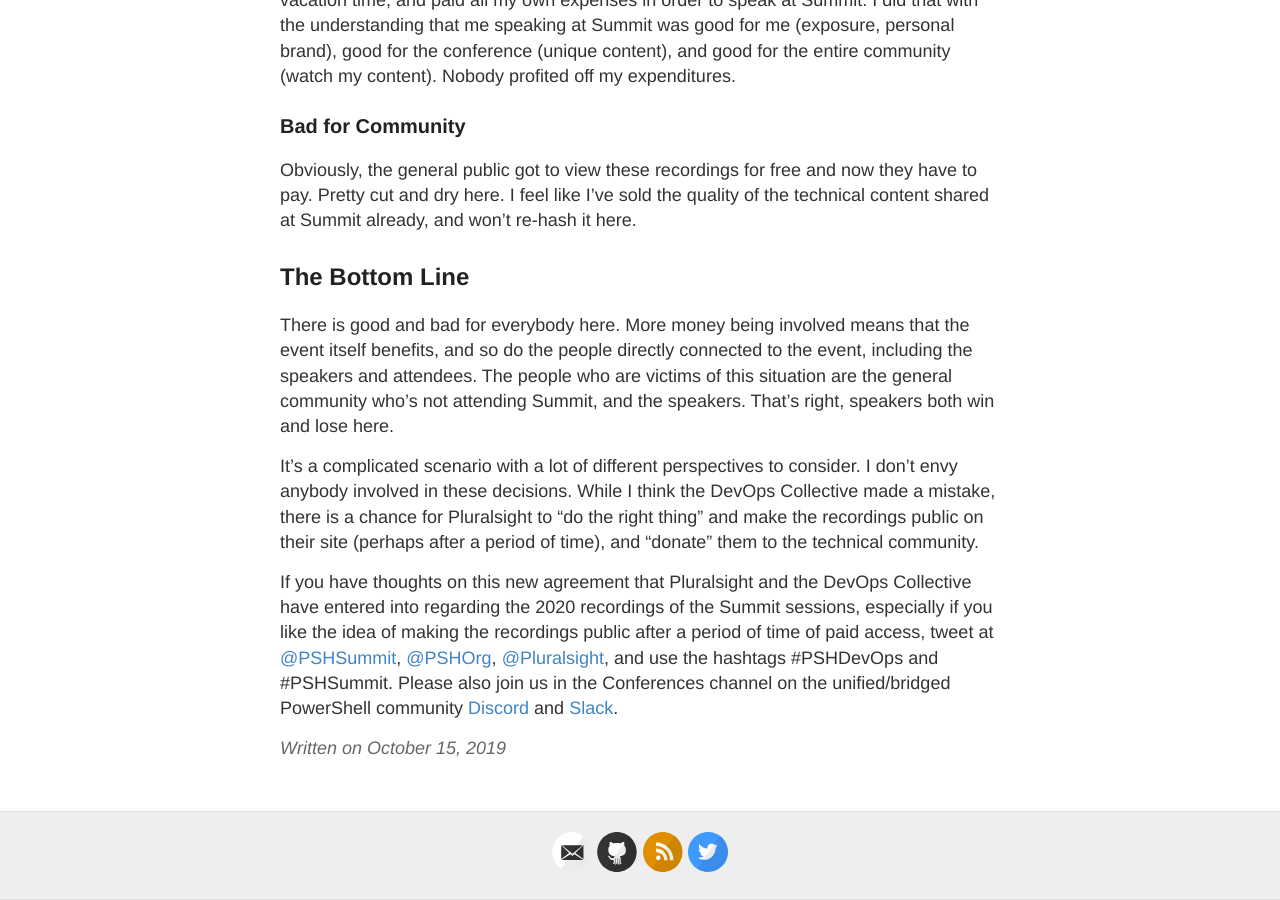
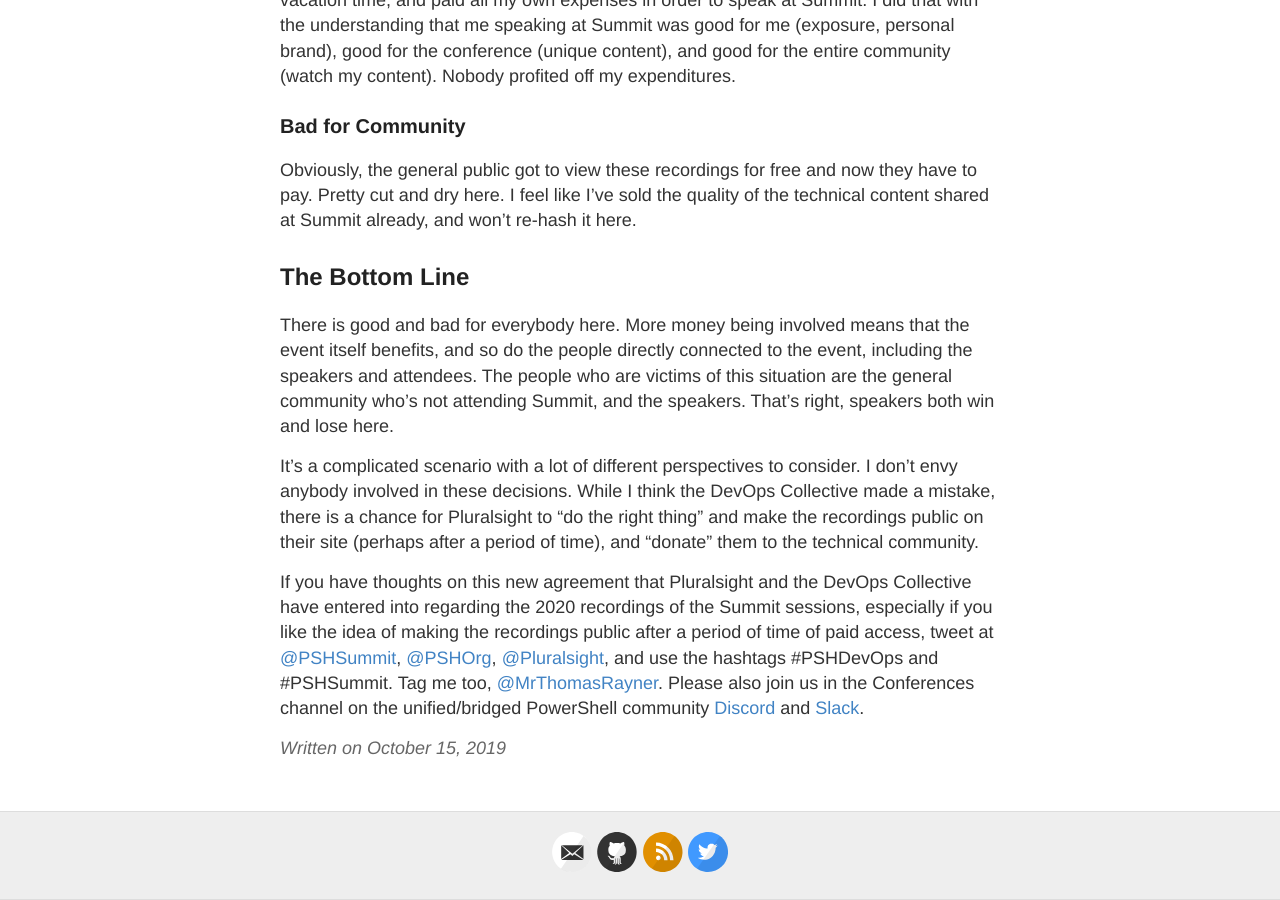
Before and after one commit to thomasrayner/thomasrayner.github.io, a Jekyll site: the page built from _posts/2019-10-15-powershell-summit-recordings.md, in a window 1280 px wide and 900 px high, scrolled down 4844 px. Built offline with Jekyll 4.4.1, drawn with Linux system fonts in a browser that asks for light colours.

Commit message:
add my twitter

```diff
--- a/_posts/2019-10-15-powershell-summit-recordings.md
+++ b/_posts/2019-10-15-powershell-summit-recordings.md
@@ -84,4 +84,4 @@
 
 It's a complicated scenario with a lot of different perspectives to consider. I don't envy anybody involved in these decisions. While I think the DevOps Collective made a mistake, there is a chance for Pluralsight to "do the right thing" and make the recordings public on their site (perhaps after a period of time), and "donate" them to the technical community.
 
-If you have thoughts on this new agreement that Pluralsight and the DevOps Collective have entered into regarding the 2020 recordings of the Summit sessions, especially if you like the idea of making the recordings public after a period of time of paid access, tweet at [@PSHSummit](https://twitter.com/pshsummit), [@PSHOrg](https://twitter.com/pshorg), [@Pluralsight](https://twitter.com/pluralsight), and use the hashtags #PSHDevOps and #PSHSummit. Please also join us in the Conferences channel on the unified/bridged PowerShell community [Discord](https://aka.ms/psdiscord) and [Slack](https://aka.ms/psslack).
+If you have thoughts on this new agreement that Pluralsight and the DevOps Collective have entered into regarding the 2020 recordings of the Summit sessions, especially if you like the idea of making the recordings public after a period of time of paid access, tweet at [@PSHSummit](https://twitter.com/pshsummit), [@PSHOrg](https://twitter.com/pshorg), [@Pluralsight](https://twitter.com/pluralsight), and use the hashtags #PSHDevOps and #PSHSummit. Tag me too, [@MrThomasRayner](https://twitter.com/MrThomasRayner). Please also join us in the Conferences channel on the unified/bridged PowerShell community [Discord](https://aka.ms/psdiscord) and [Slack](https://aka.ms/psslack).
```
